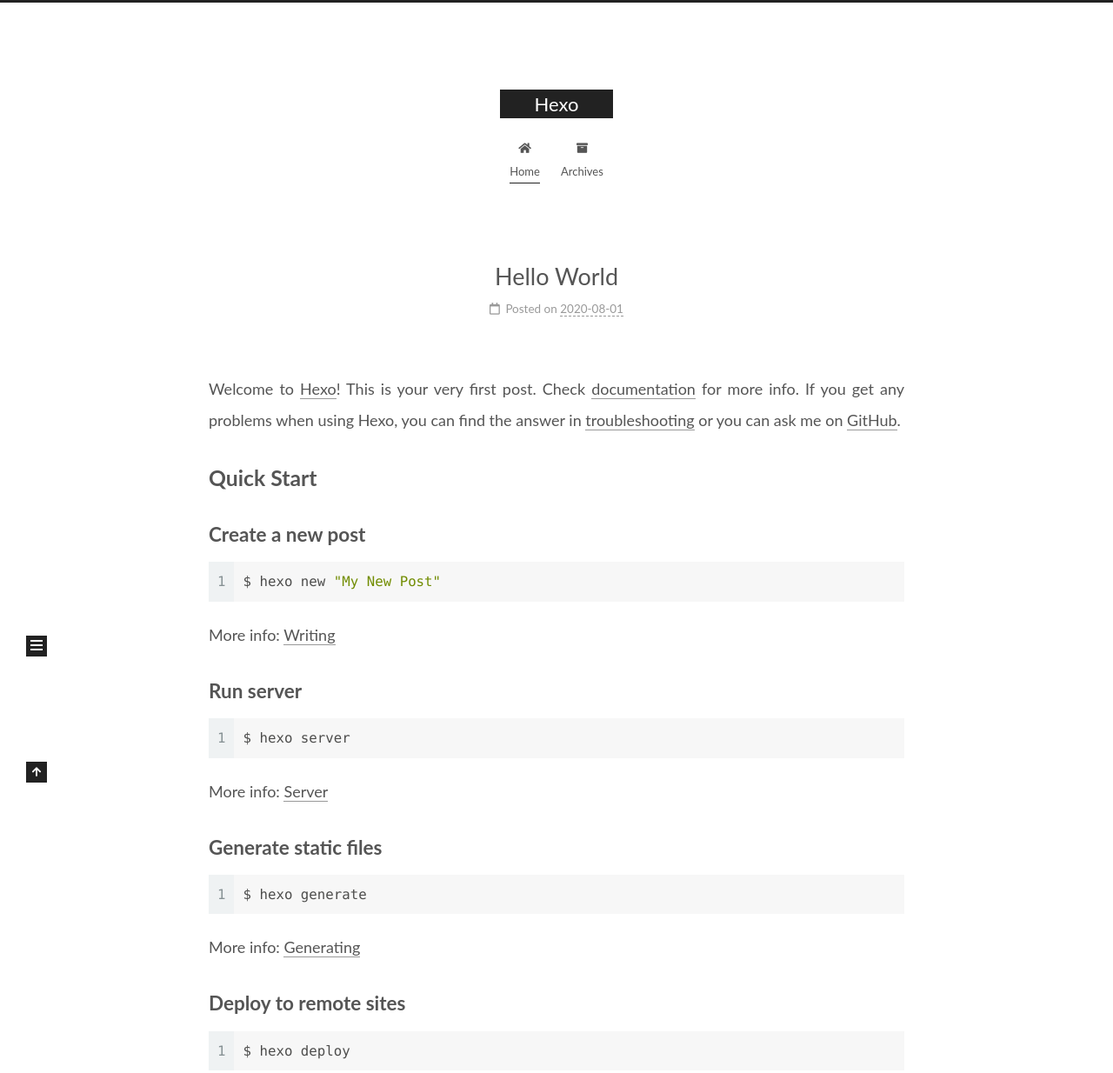
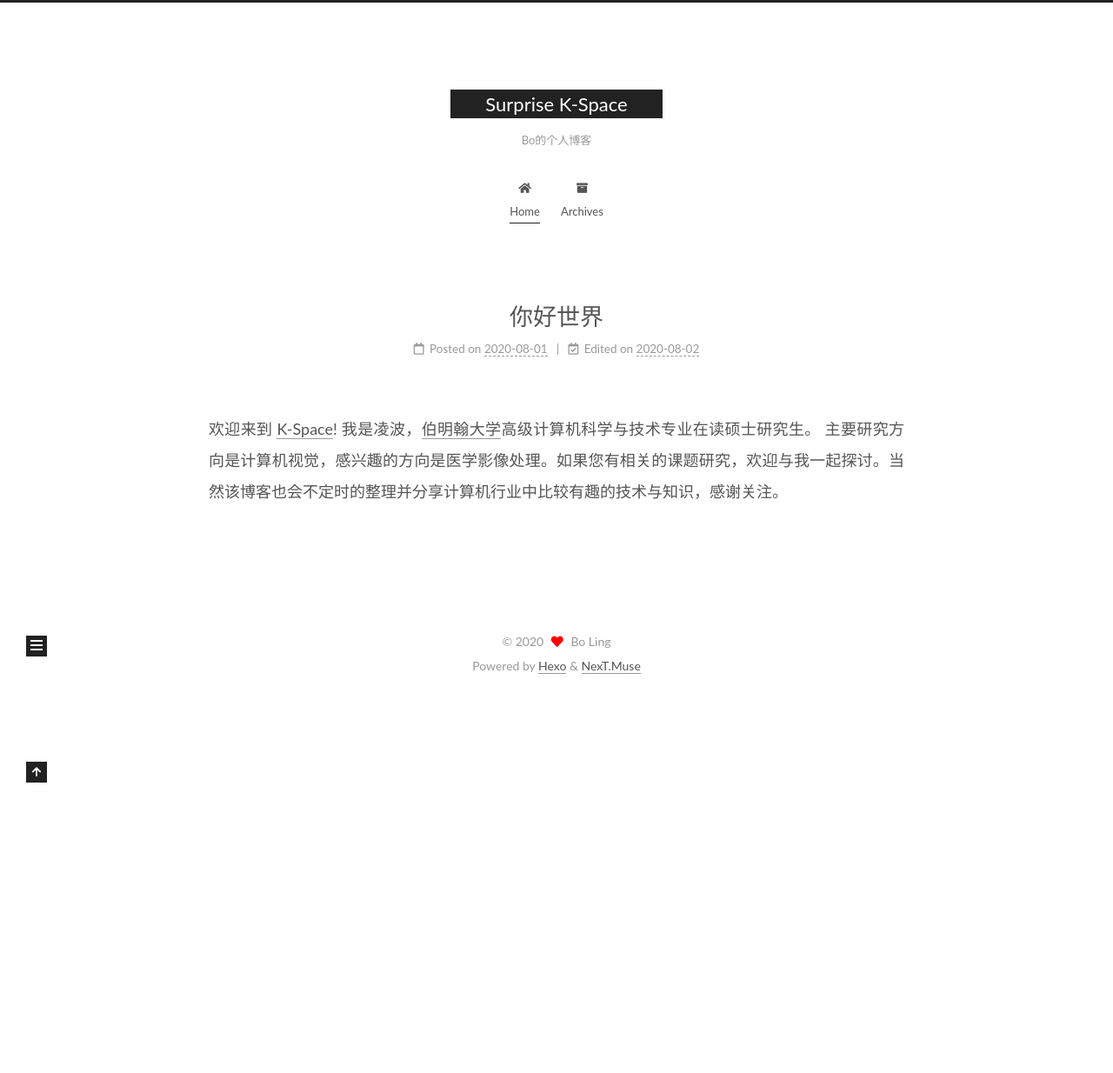
Before and after one commit to TobyLing/TobyLing.github.io, a plain HTML site: page index.html in a window 1280 px wide. Shown: the top 1234 px of the page at 87% size. After the commit the page ends 800 px from the top, so only its background shows below. Drawn offline with Linux system fonts and the light colour scheme.

Commit message:
Site updated: 2020-08-02 04:40:19

```diff
--- a/css/main.css
+++ b/css/main.css
@@ -1168,7 +1168,7 @@ pre .javascript .function {
 }
 .links-of-author a::before,
 .links-of-author span.exturl::before {
-  background: #ffc26a;
+  background: #ff2a4e;
   border-radius: 50%;
   content: ' ';
   display: inline-block;
--- a/index.html
+++ b/index.html
@@ -21,11 +21,11 @@
   </script>
 
   <meta property="og:type" content="website">
-<meta property="og:title" content="Hexo">
+<meta property="og:title" content="Surprise K-Space">
 <meta property="og:url" content="http://yoursite.com/index.html">
-<meta property="og:site_name" content="Hexo">
+<meta property="og:site_name" content="Surprise K-Space">
 <meta property="og:locale" content="en_US">
-<meta property="article:author" content="John Doe">
+<meta property="article:author" content="Bo Ling">
 <meta name="twitter:card" content="summary">
 
 <link rel="canonical" href="http://yoursite.com/">
@@ -41,7 +41,7 @@
   };
 </script>
 
-  <title>Hexo</title>
+  <title>Surprise K-Space</title>
 
 
 
@@ -92,9 +92,10 @@
 
     <a href="/" class="brand" rel="start">
       <span class="logo-line-before"><i></i></span>
-      <h1 class="site-title">Hexo</h1>
+      <h1 class="site-title">Surprise K-Space</h1>
       <span class="logo-line-after"><i></i></span>
     </a>
+      <p class="site-subtitle" itemprop="description">Bo的个人博客</p>
   </div>
 
   <div class="site-nav-right">
@@ -149,17 +150,17 @@
 
     <span hidden itemprop="author" itemscope itemtype="http://schema.org/Person">
       <meta itemprop="image" content="/images/avatar.gif">
-      <meta itemprop="name" content="John Doe">
+      <meta itemprop="name" content="Bo Ling">
       <meta itemprop="description" content="">
     </span>
 
     <span hidden itemprop="publisher" itemscope itemtype="http://schema.org/Organization">
-      <meta itemprop="name" content="Hexo">
+      <meta itemprop="name" content="Surprise K-Space">
     </span>
       <header class="post-header">
         <h2 class="post-title" itemprop="name headline">
 
-            <a href="/2020/08/01/hello-world/" class="post-title-link" itemprop="url">Hello World</a>
+            <a href="/2020/08/01/hello-world/" class="post-title-link" itemprop="url">你好世界</a>
         </h2>
 
         <div class="post-meta">
@@ -171,6 +172,13 @@
 
               <time title="Created: 2020-08-01 19:42:31" itemprop="dateCreated datePublished" datetime="2020-08-01T19:42:31+01:00">2020-08-01</time>
             </span>
+              <span class="post-meta-item">
+                <span class="post-meta-item-icon">
+                  <i class="far fa-calendar-check"></i>
+                </span>
+                <span class="post-meta-item-text">Edited on</span>
+                <time title="Modified: 2020-08-02 04:38:54" itemprop="dateModified" datetime="2020-08-02T04:38:54+01:00">2020-08-02</time>
+              </span>
 
 
 
@@ -183,19 +191,7 @@
     <div class="post-body" itemprop="articleBody">
 
 
-          <p>Welcome to <a target="_blank" rel="noopener" href="https://hexo.io/">Hexo</a>! This is your very first post. Check <a target="_blank" rel="noopener" href="https://hexo.io/docs/">documentation</a> for more info. If you get any problems when using Hexo, you can find the answer in <a target="_blank" rel="noopener" href="https://hexo.io/docs/troubleshooting.html">troubleshooting</a> or you can ask me on <a target="_blank" rel="noopener" href="https://github.com/hexojs/hexo/issues">GitHub</a>.</p>
-<h2 id="Quick-Start"><a href="#Quick-Start" class="headerlink" title="Quick Start"></a>Quick Start</h2><h3 id="Create-a-new-post"><a href="#Create-a-new-post" class="headerlink" title="Create a new post"></a>Create a new post</h3><figure class="highlight bash"><table><tr><td class="gutter"><pre><span class="line">1</span><br></pre></td><td class="code"><pre><span class="line">$ hexo new <span class="string">&quot;My New Post&quot;</span></span><br></pre></td></tr></table></figure>
-
-<p>More info: <a target="_blank" rel="noopener" href="https://hexo.io/docs/writing.html">Writing</a></p>
-<h3 id="Run-server"><a href="#Run-server" class="headerlink" title="Run server"></a>Run server</h3><figure class="highlight bash"><table><tr><td class="gutter"><pre><span class="line">1</span><br></pre></td><td class="code"><pre><span class="line">$ hexo server</span><br></pre></td></tr></table></figure>
-
-<p>More info: <a target="_blank" rel="noopener" href="https://hexo.io/docs/server.html">Server</a></p>
-<h3 id="Generate-static-files"><a href="#Generate-static-files" class="headerlink" title="Generate static files"></a>Generate static files</h3><figure class="highlight bash"><table><tr><td class="gutter"><pre><span class="line">1</span><br></pre></td><td class="code"><pre><span class="line">$ hexo generate</span><br></pre></td></tr></table></figure>
-
-<p>More info: <a target="_blank" rel="noopener" href="https://hexo.io/docs/generating.html">Generating</a></p>
-<h3 id="Deploy-to-remote-sites"><a href="#Deploy-to-remote-sites" class="headerlink" title="Deploy to remote sites"></a>Deploy to remote sites</h3><figure class="highlight bash"><table><tr><td class="gutter"><pre><span class="line">1</span><br></pre></td><td class="code"><pre><span class="line">$ hexo deploy</span><br></pre></td></tr></table></figure>
-
-<p>More info: <a target="_blank" rel="noopener" href="https://hexo.io/docs/one-command-deployment.html">Deployment</a></p>
+          <p>欢迎来到 <a target="_blank" rel="noopener" href="https://zouziheng.club/">K-Space</a>! 我是凌波，<a target="_blank" rel="noopener" href="https://www.birmingham.ac.uk/index.aspx">伯明翰大学</a>高级计算机科学与技术专业在读硕士研究生。 主要研究方向是计算机视觉，感兴趣的方向是医学影像处理。如果您有相关的课题研究，欢迎与我一起探讨。当然该博客也会不定时的整理并分享计算机行业中比较有趣的技术与知识，感谢关注。</p>
 
 
     </div>
@@ -269,7 +265,7 @@
 
       <div class="site-overview-wrap sidebar-panel">
         <div class="site-author motion-element" itemprop="author" itemscope itemtype="http://schema.org/Person">
-  <p class="site-author-name" itemprop="name">John Doe</p>
+  <p class="site-author-name" itemprop="name">Bo Ling</p>
   <div class="site-description" itemprop="description"></div>
 </div>
 <div class="site-state-wrap motion-element">
@@ -309,7 +305,7 @@
   <span class="with-love">
     <i class="fa fa-heart"></i>
   </span>
-  <span class="author" itemprop="copyrightHolder">John Doe</span>
+  <span class="author" itemprop="copyrightHolder">Bo Ling</span>
 </div>
   <div class="powered-by">Powered by <a href="https://hexo.io/" class="theme-link" rel="noopener" target="_blank">Hexo</a> & <a href="https://muse.theme-next.org/" class="theme-link" rel="noopener" target="_blank">NexT.Muse</a>
   </div>
```
Also changed, not shown: 2020/08/01/hello-world/index.html (+22 -27 lines), archives/2020/08/index.html (+9 -8 lines), archives/2020/index.html (+9 -8 lines), archives/index.html (+9 -8 lines).
